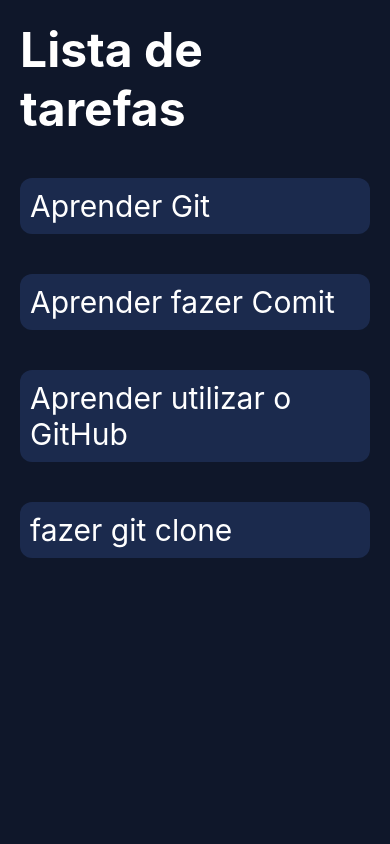
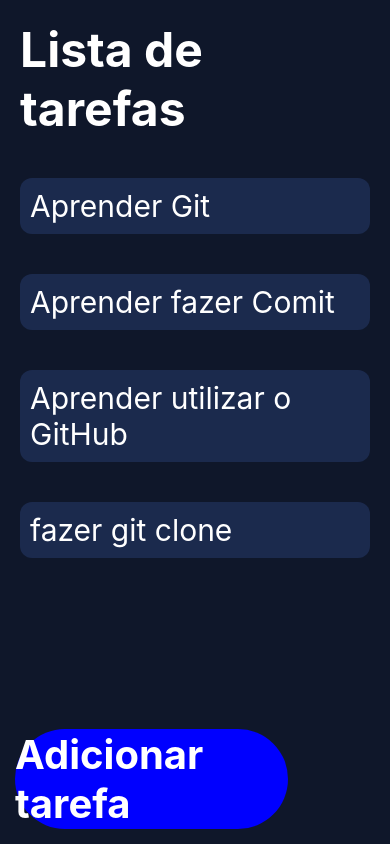
Before and after one commit to santtoz09/lista-de-tarefas, a React Native app: screen / in a window 390 px wide. Built offline with nearby package versions, Linux system fonts and the light colour scheme.

Commit message:
adicionado 'touchableOpacity' e adicionado mais um estilo

```diff
--- a/App.js
+++ b/App.js
@@ -1,4 +1,4 @@
-import { StyleSheet, Text, View, FlatList } from 'react-native';
+import { StyleSheet, Text, View, FlatList, TouchableOpacity} from 'react-native';
 
 export default function App() {
 
@@ -22,9 +22,10 @@
 
           <Text style={styles.item}>{item.titulo}</Text>
         )}
+      />
 
+      <TouchableOpacity style={styles.botao}><Text style={styles.textoBotao}>Adicionar tarefa</Text></TouchableOpacity>
 
-      />
     </View>
   );
 }
@@ -59,5 +60,23 @@
     padding: 10,
   },
 
+  botao: {
+    margin: 15,
+    display: 'flex',
+    justifyContent: 'center',
+    alignItems: 'center',
+    backgroundColor: "blue",
+    borderRadius: 100000000000,
+    height: 100,
+    width: '70%'
+
+  },
+
+  textoBotao: {
+    color: 'white',
+    fontSize: 40,
+    fontWeight: 'bold'
+
+  }
 
 });
```
